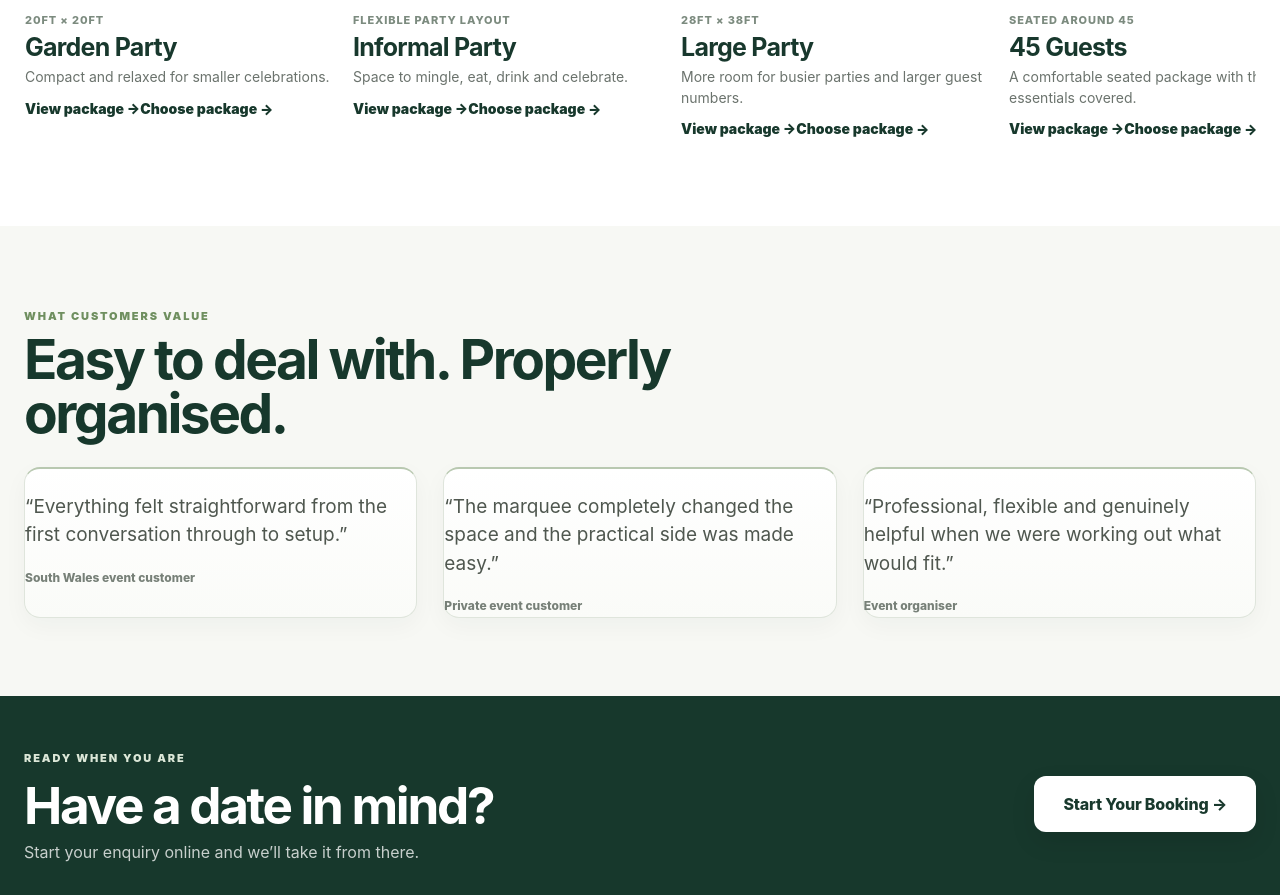
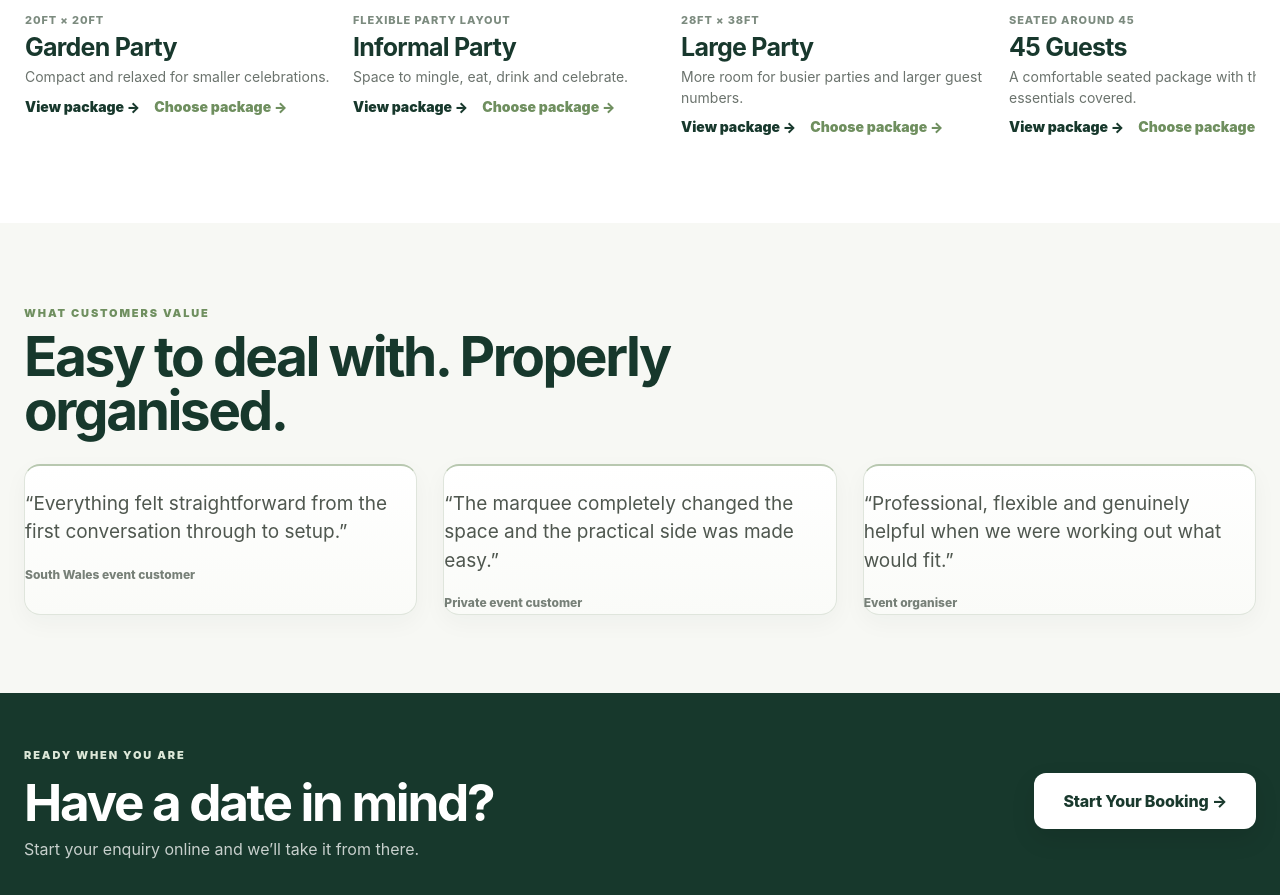
Before and after one commit to j29fp2jdsz-jpg/It-s-covered-website, a Next.js app: page / in a window 1280 px wide. Shown: the part 2928-3823 px from the top of the page. Built offline with nearby package versions, Linux system fonts and the light colour scheme.

Commit message:
Style direct package booking links

```diff
--- a/app/home.module.css
+++ b/app/home.module.css
@@ -58,3 +58,6 @@
   .hero{min-height:585px}.heroCopy h1{font-size:40px}
   .momentRail{grid-auto-columns:82%}.packageRail{grid-auto-columns:89%}
 }
+
+.packageLinks{display:flex;gap:14px;flex-wrap:wrap}.packageLinks a:last-child{color:#6f8f5f}
+@media(max-width:720px){.packageLinks{gap:12px}.packageLinks a{font-size:14px}}
```
